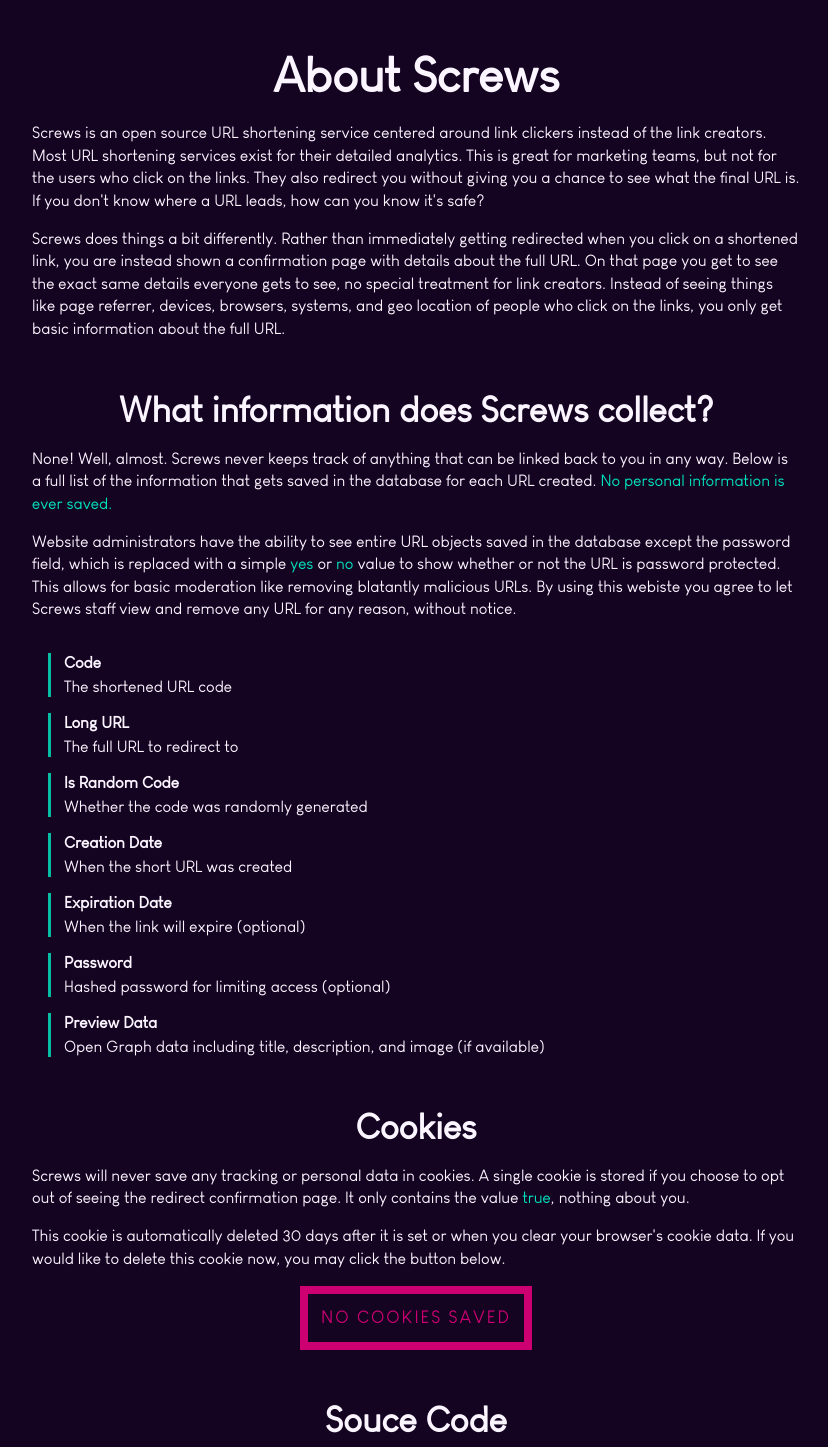
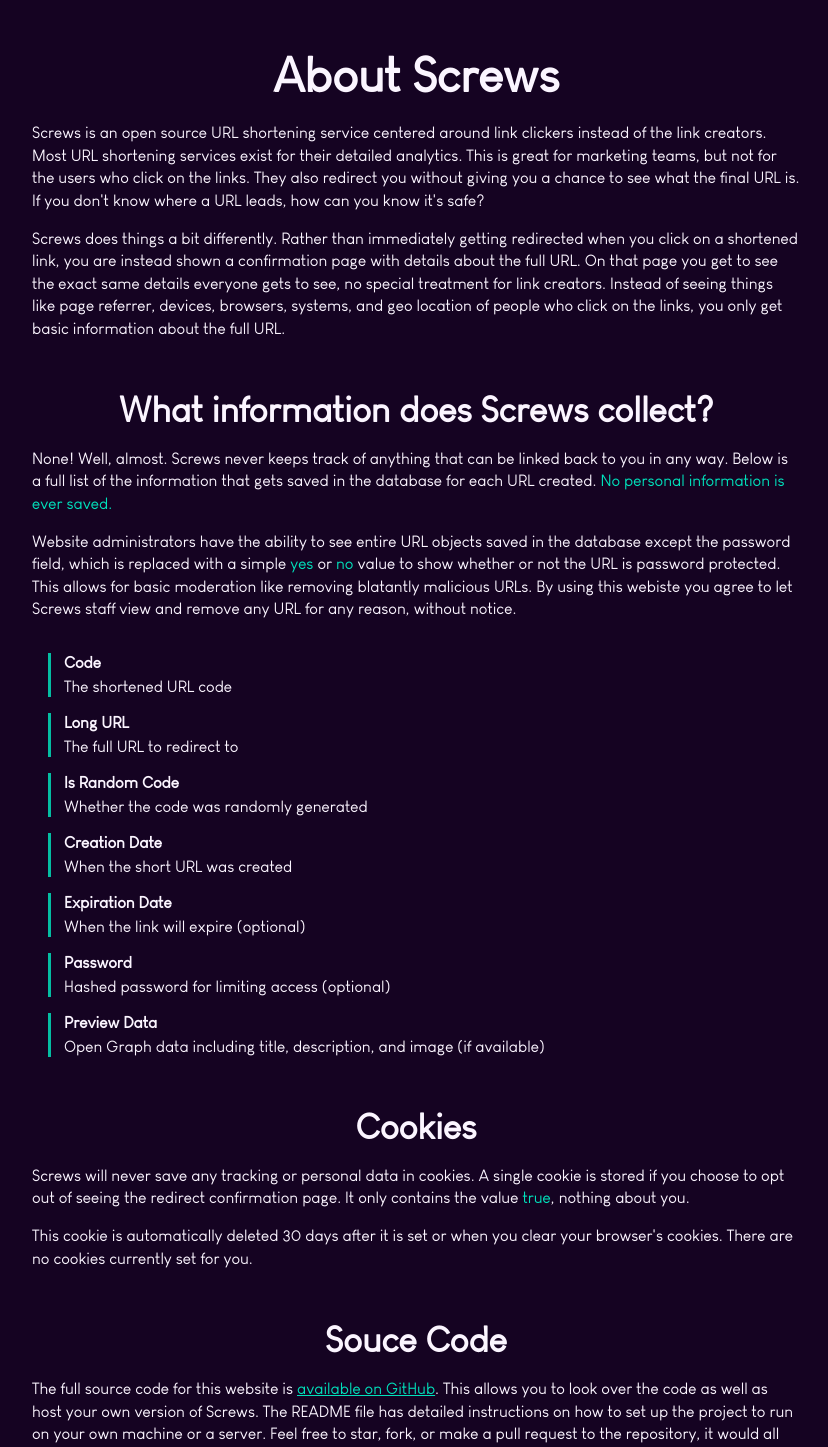
Before and after one commit to pot0rpan/screws, a Next.js app: page /about in a window 1280 px wide. Shown: the part 64-1511 px from the top of the page, without its empty margins (224-1052 px from the left). Built offline with nearby package versions, Linux system fonts and the light colour scheme.

Commit message:
Better /about page semantics and cookie handling

```diff
--- a/src/pages/about.tsx
+++ b/src/pages/about.tsx
@@ -6,6 +6,7 @@
 import { useCookies } from '../hooks/cookie-hook';
 import Layout from '../components/Layout';
 import Button from '../components/Button';
+import cookies from 'next-cookies';
 
 const exampleData = [
   {
@@ -55,9 +56,9 @@
 
   return (
     <Layout title="/about">
-      <div className="container">
+      <article>
+        <section>
           <h1>About {WEBSITE_NAME}</h1>
-        <div>
           <p>
             Screws is an open source URL shortening service centered around link
             clickers instead of the link creators. Most URL shortening services
@@ -76,12 +77,12 @@
             systems, and geo location of people who click on the links, you only
             get basic information about the full URL.
           </p>
-        </div>
+        </section>
 
+        <section>
           <a href="#privacy">
             <h2>What information does {WEBSITE_NAME} collect?</h2>
           </a>
-        <div>
           <p>
             None! Well, almost. {WEBSITE_NAME} never keeps track of anything
             that can be linked back to you in any way. Below is a full list of
@@ -109,12 +110,12 @@
               </li>
             ))}
           </ul>
-        </div>
+        </section>
 
+        <section className="cookies">
           <a href="#cookies">
             <h2>Cookies</h2>
           </a>
-        <div className="cookies">
           <p>
             Screws will never save any tracking or personal data in cookies. A
             single cookie is stored if you choose to opt out of seeing the
@@ -123,21 +124,23 @@
           </p>
           <p>
             This cookie is automatically deleted 30 days after it is set or when
-            you clear your browser's cookie data. If you would like to delete
-            this cookie now, you may click the button below.
+            you clear your browser's cookies.{' '}
+            {cookiesEnabled
+              ? 'If you would like to delete this cookie now, you may click the button below.'
+              : 'There are no cookies currently set for you.'}
           </p>
 
+          {cookiesEnabled ? (
             <div className="button">
-            <Button onClick={handleRemoveCookie} disabled={!cookiesEnabled}>
-              {cookiesEnabled ? 'Clear Cookie Data' : 'No cookies saved'}
-            </Button>
+              <Button onClick={handleRemoveCookie}>Clear Cookie Data</Button>
             </div>
-        </div>
+          ) : null}
+        </section>
 
+        <section className="github">
           <a href="#github">
             <h2>Souce Code</h2>
           </a>
-        <div className="github">
           <p>
             The full source code for this website is{' '}
             <span className="accent">
@@ -151,50 +154,50 @@
             Feel free to star, fork, or make a pull request to the repository,
             it would all be greatly appreciated!
           </p>
-        </div>
-      </div>
+        </section>
+      </article>
       <style jsx>
         {`
-          .container {
+          article {
             padding: 0 1rem;
             margin: 0 auto;
             max-width: 800px;
           }
-          .container h1,
-          .container h2 {
+          article h1,
+          article h2 {
             text-align: center;
           }
-          .container h2 {
+          article h2 {
             margin: 3rem auto 1rem auto;
           }
-          .container > a {
+          section > a {
+            cursor: text;
             text-decoration: none;
-            cursor: text;
           }
-          .container ul {
+          article ul {
+            display: flex;
+            flex-direction: column;
             list-style: none;
             margin: 0;
             margin-top: 1rem;
             padding: 0;
+          }
+          article li {
             display: flex;
             flex-direction: column;
-          }
-          .container li {
-            display: flex;
-            flex-direction: column;
-            position: relative;
             margin-left: 2rem;
             margin-top: 1rem;
+            position: relative;
           }
-          .container li::before {
+          article li::before {
+            background: var(--primary-muted);
             content: '';
+            height: 100%;
+            left: -1rem;
             position: absolute;
-            height: 100%;
             width: 0.2rem;
-            left: -1rem;
-            background: var(--primary-muted);
           }
-          .container li b {
+          article li b {
             margin-bottom: 0.25rem;
           }
           .cookies .button {
```
Lines whose indentation alone changed are shown as unchanged.
